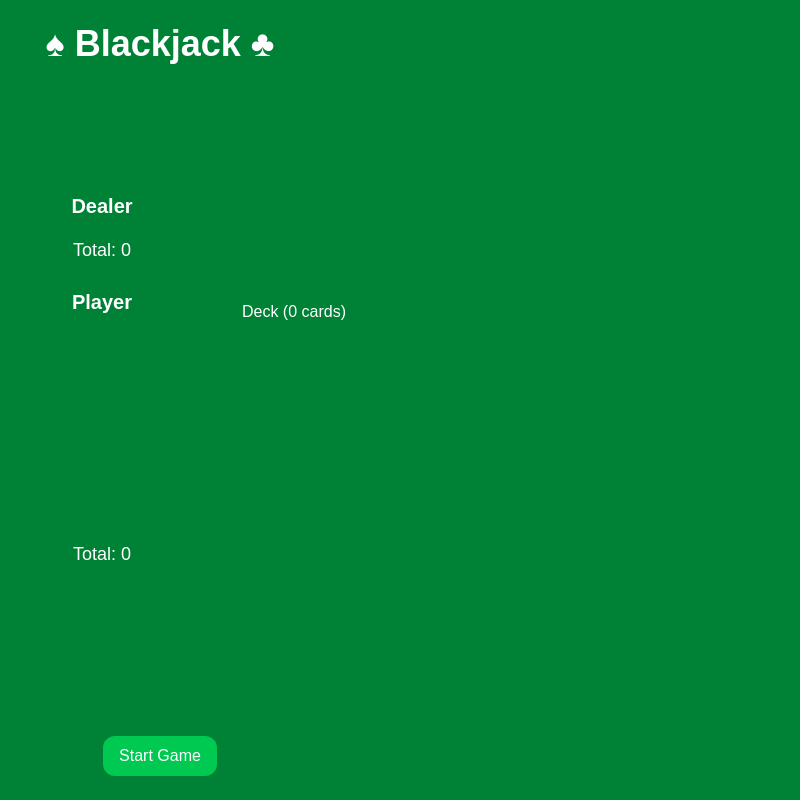
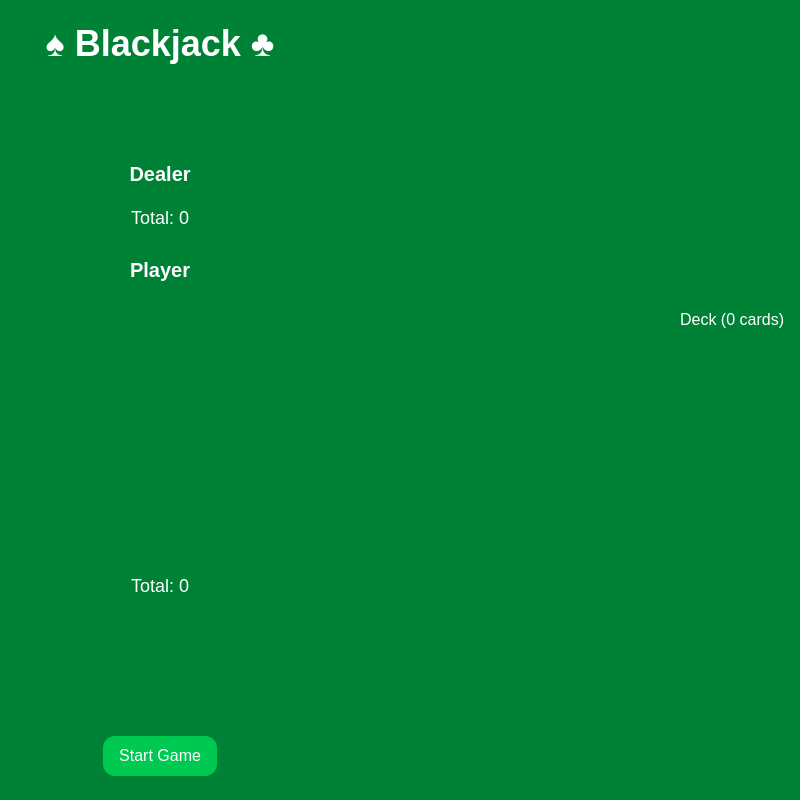
Before and after one commit to uzsakj/blackjack, a Next.js app: page /table in a window 1280 px wide. Shown: the whole page, without its empty margins (480-1280 px from the left). Built offline with nearby package versions, Linux system fonts and the light colour scheme.

Commit message:
deck postioning refactor player card postioning refactored

```diff
--- a/src/components/BlackjackTable.tsx
+++ b/src/components/BlackjackTable.tsx
@@ -10,15 +10,19 @@ export const BlackjackTable: FC = (): React.ReactNode => {
         <div className="min-h-screen flex flex-col items-center justify-between bg-green-700 p-6">
             <h1 className="text-4xl font-bold mb-6 text-white">♠ Blackjack ♣</h1>
             <div className="flex items-center justify-between space-x-3">
-                <div className="flex  flex-col">
+                <div className="flex  flex-col mt-auto">
                     <DealerHand />
                     <PlayerHand />
                 </div>
-                <Deck />
+
             </div>
             <div className="mt-6">
                 <Controls />
             </div>
+
+            <div className="fixed right-4 top-1/2 transform -translate-y-1/2">
+                <Deck />
+            </div>
         </div>
     );
 };
--- a/src/components/PlayerHand.tsx
+++ b/src/components/PlayerHand.tsx
@@ -11,16 +11,15 @@ export const PlayerHand: FC = (): React.ReactNode => {
         <div className="flex flex-col items-center mb-6">
             <div className="text-xl font-bold mb-4 text-white">Player</div>
 
-            <div className="relative w-64 h-48">
+            <div className="relative w-64 h-64">
                 {player.hand.map((c, i) => {
-                    const offset = i * 30;
                     return (
                         <div
                             key={i}
                             className="absolute"
                             style={{
-                                bottom: `${offset}px`,
-                                left: `${offset}px`,
+                                bottom: `${i * 30}px`,
+                                left: `${i * 30}px`,
                                 zIndex: i,
                             }}
                         >
```
